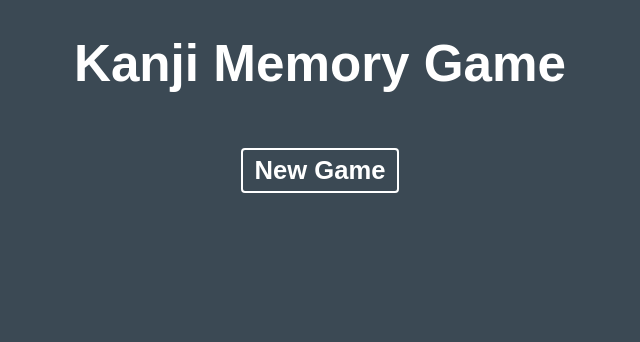
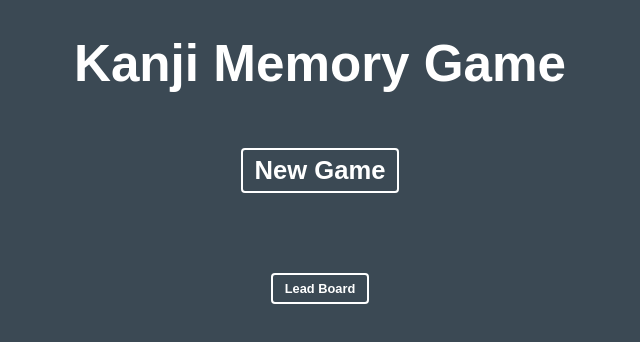
Before and after one commit to mikako-shirai/Kanji-Memory-Game, a React (Create React App) app: page / in a window 1280 px wide. Shown: the top 342 px of the page, without its empty margins (320-960 px from the left). Built offline with nearby package versions, Linux system fonts and the light colour scheme.

Commit message:
feat: add empty button in App.jsx

```diff
--- a/src/Components/App.jsx
+++ b/src/Components/App.jsx
@@ -13,6 +13,11 @@ const App = () => {
   const [choice1, setChoice1] = useState(null);
   const [choice2, setChoice2] = useState(null);
   const [turns, setTurns] = useState(0);
+
+  const [showLeadBoard, setShowLeadBoard] = useState(false);
+  const displayLeadBoard = () => {
+    setShowLeadBoard(true);
+  };
 
   const currentScore = useRef(null);
 
@@ -136,6 +141,10 @@ const App = () => {
       {cards.length > 0 && (
         <div className="display-turns">{displayTurns()}</div>
       )}
+
+
+      <button className="board-btn"
+      >Lead Board</button>
     </div>
   );
 };
--- a/src/styles/app.css
+++ b/src/styles/app.css
@@ -71,6 +71,21 @@ body {
   background: #f95851;
 }
 
+.board-btn {
+  margin-top: 20px;
+  color: #fff;
+  background: none;
+  border: 2px solid #fff;
+  padding: 6px 12px;
+  border-radius: 4px;
+  font-weight: bold;
+  cursor: pointer;
+  font-size: 0.5em;
+}
+.board-btn:hover {
+  color: #fff;
+  background: #f95851;
+}
 
 .score-board {
   margin-right: auto;
```
